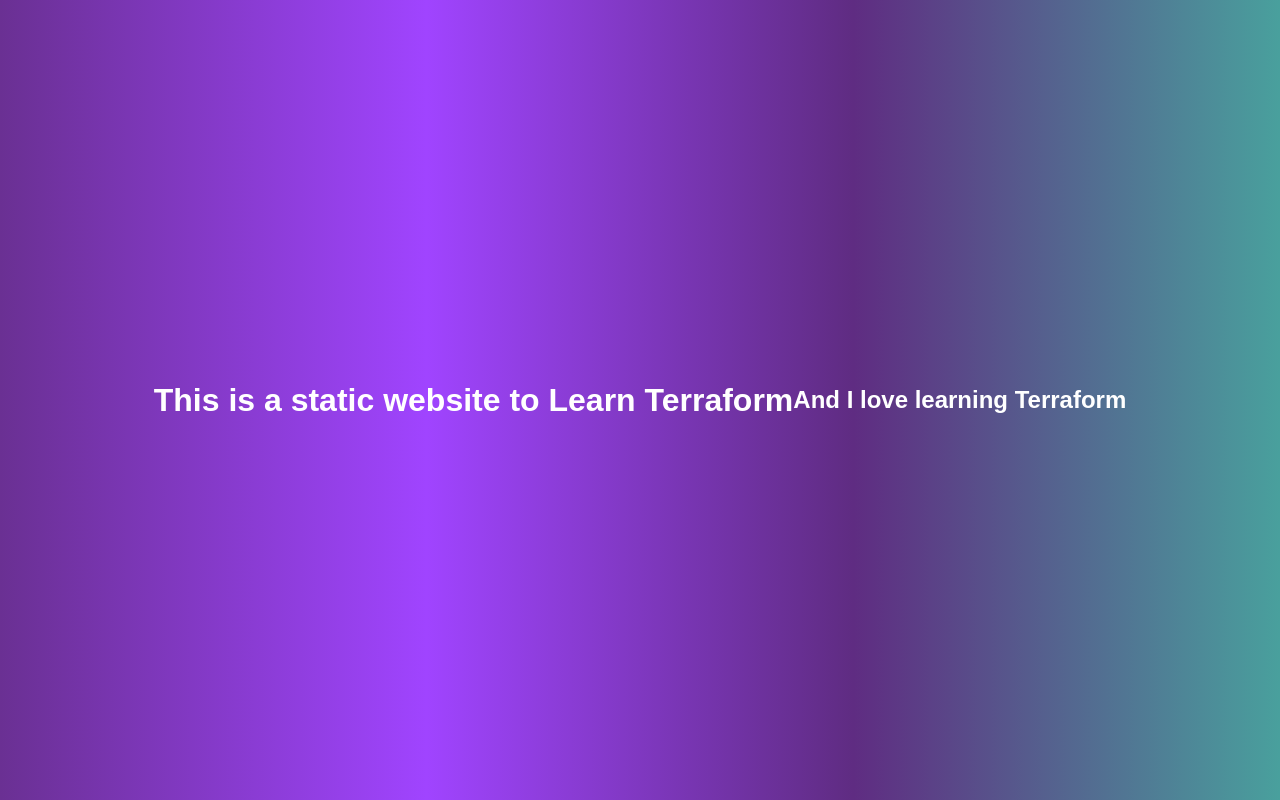
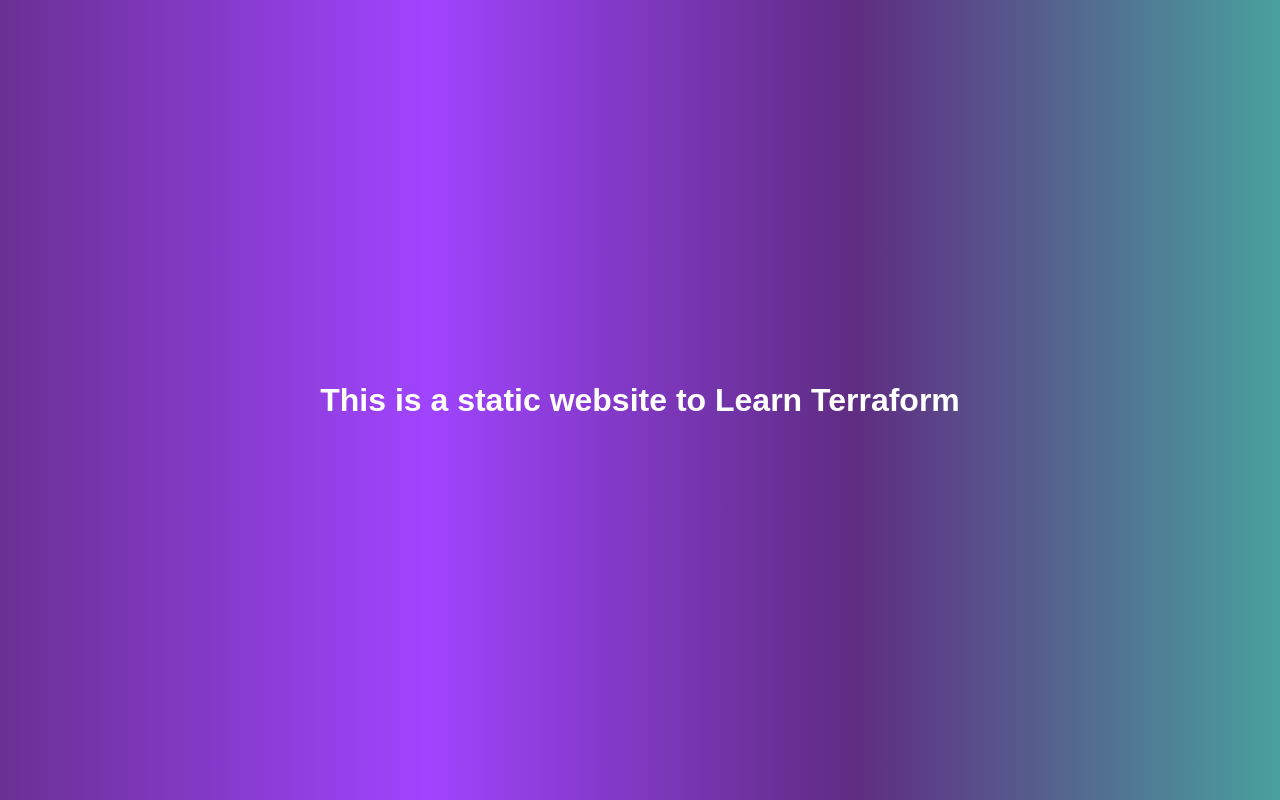
Before and after one commit to shivanshojha-bm/static-website, a plain HTML site: page index.html in a window 1280 px wide. Drawn offline with Linux system fonts and the light colour scheme.

Commit message:
change-1

```diff
--- a/index.html
+++ b/index.html
@@ -11,7 +11,7 @@
 
 <body>
     <h1>This is a static website to Learn Terraform <br></h1>
-    <h2>And I love learning Terraform</h2>
+
 
 </body>
 
```
